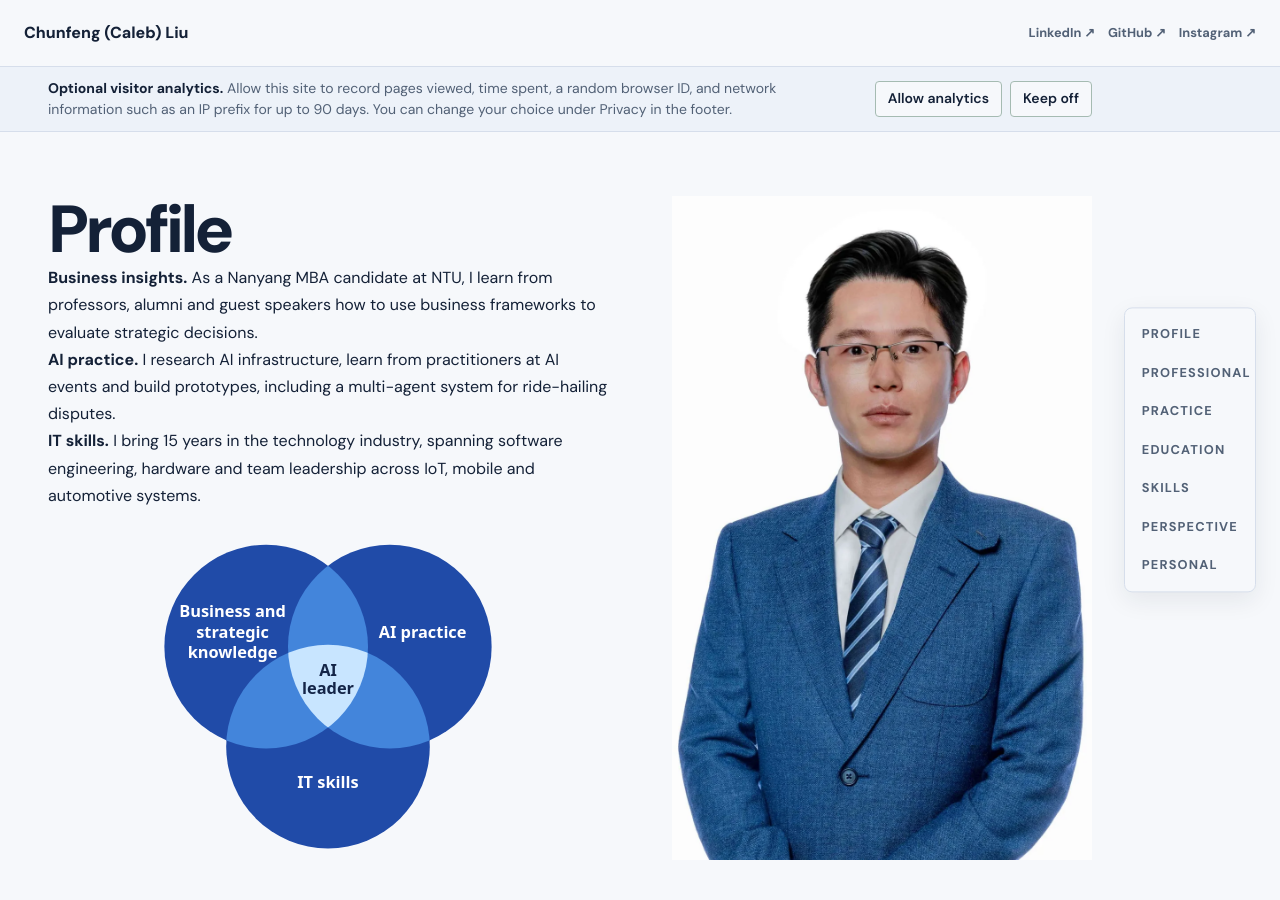
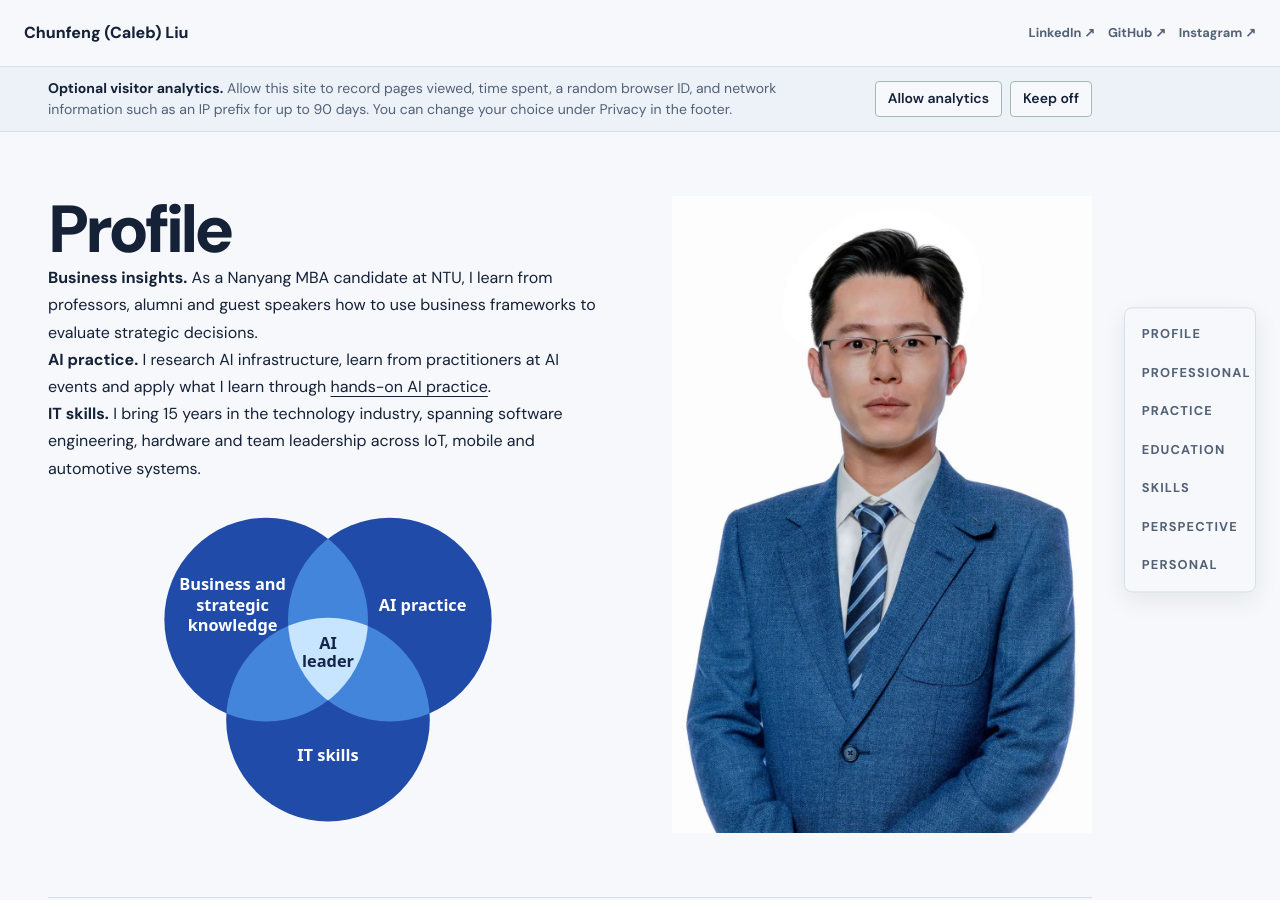
Before and after one commit to sprindy/chunfeng_liu.github.io, a Jekyll site: the page built from index.html, in a window 1280 px wide and 900 px high. Built offline with Jekyll 4.4.1, drawn with Linux system fonts in a browser that asks for light colours; some web fonts are replaced.

Commit message:
Simplify profile wording and link to AI Practice

```diff
--- a/index.html
+++ b/index.html
@@ -5,7 +5,7 @@ layout: default
   <div class="hero-inner">
     <h2 id="profile-title">Profile</h2>
     <p><strong>Business insights.</strong> As a Nanyang MBA candidate at NTU, I learn from professors, alumni and guest speakers how to use business frameworks to evaluate strategic decisions.</p>
-    <p><strong>AI practice.</strong> I research AI infrastructure, learn from practitioners at AI events and build prototypes, including a multi-agent system for ride-hailing disputes.</p>
+    <p><strong>AI practice.</strong> I research AI infrastructure, learn from practitioners at AI events and apply what I learn through <a href="#practice">hands-on AI practice</a>.</p>
     <p><strong>IT skills.</strong> I bring 15 years in the technology industry, spanning software engineering, hardware and team leadership across IoT, mobile and automotive systems.</p>
     <svg viewBox="0 0 440 360" role="img" aria-labelledby="rings-title" style="display:block;width:100%;max-width:25rem;height:auto;margin:1.5rem auto 0">
       <title id="rings-title">AI leader at the intersection of business and strategic knowledge, AI practice, and IT skills</title>
```
